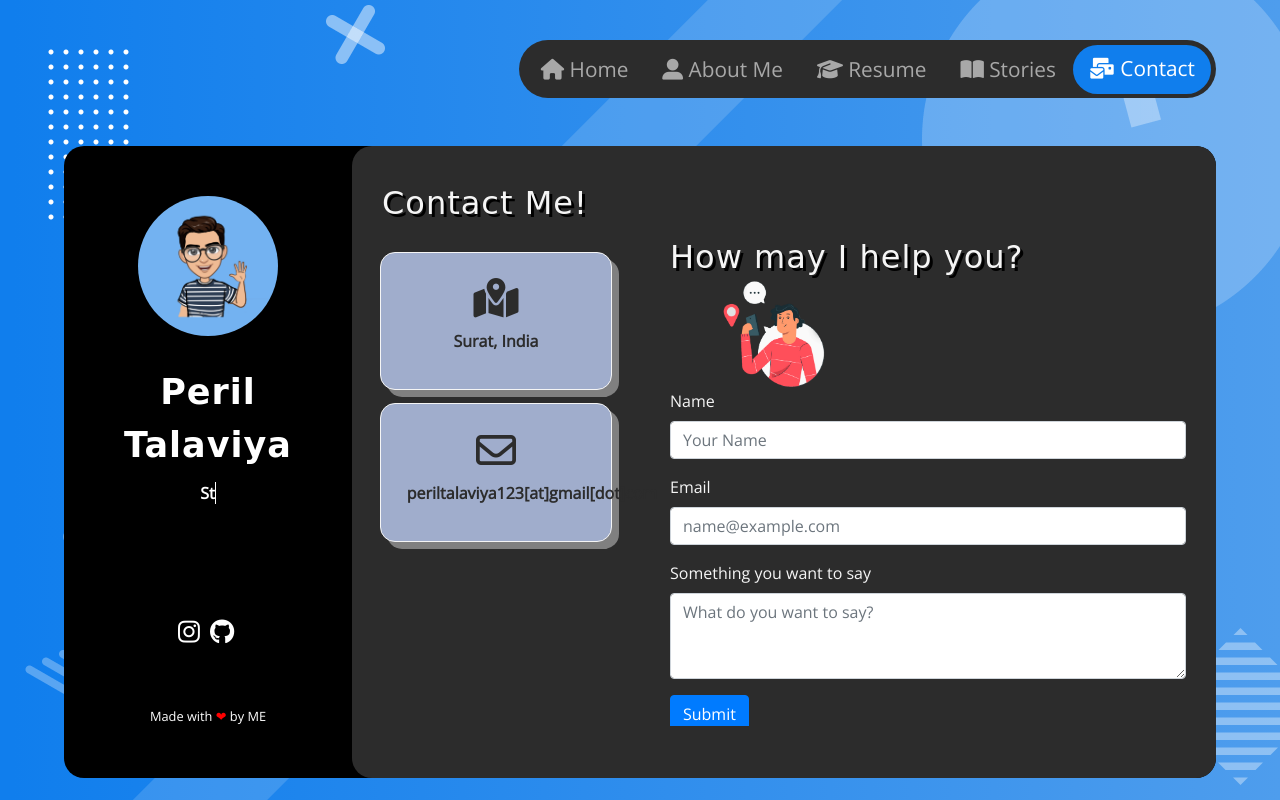
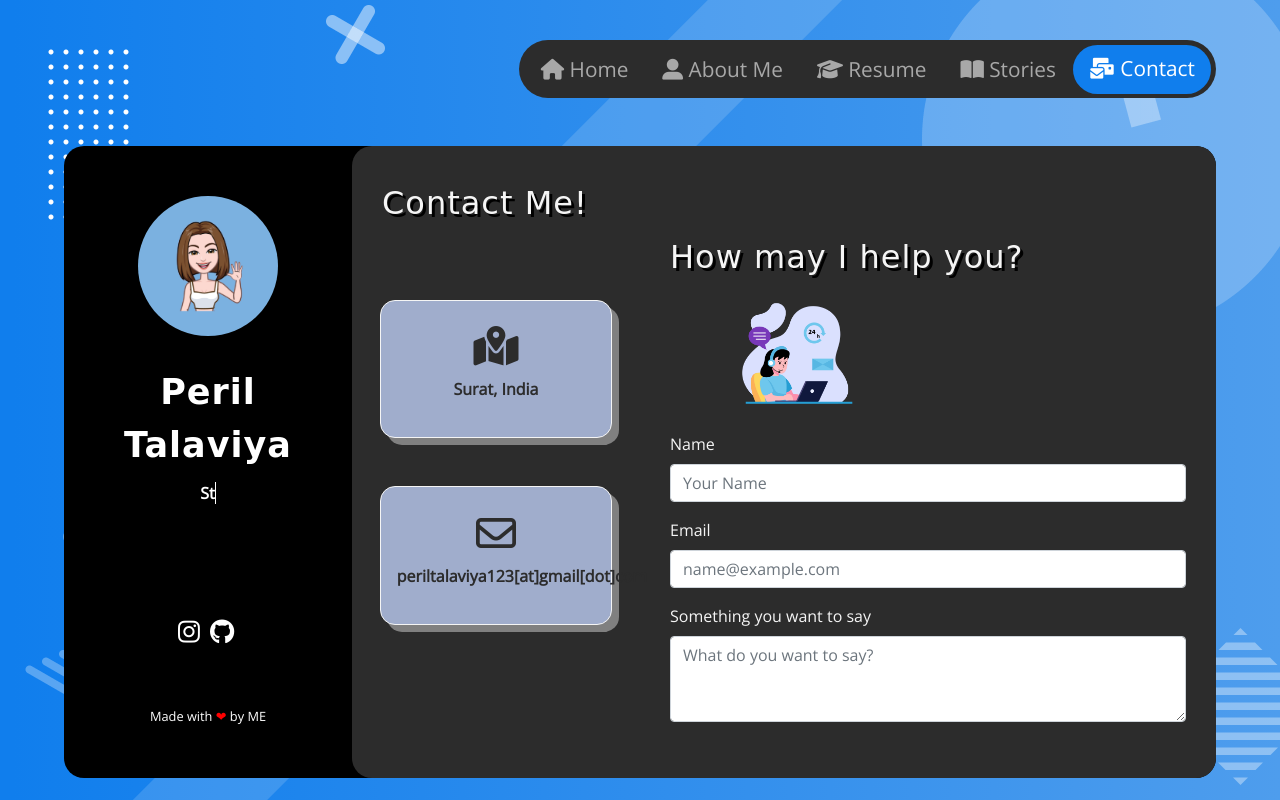
Before and after one commit to periltalaviya/Portfolio, a plain HTML site: page index.html in a window 1280 px wide. Both pictures are taken after a click on the tab "Contact". Drawn offline with nearby package versions, Linux system fonts and the light colour scheme; a web font is replaced by a local one.

Commit message:
second commit

```diff
--- a/css/styles.css
+++ b/css/styles.css
@@ -155,7 +155,7 @@ h3,
 }
 
 .bg-image-section {
-  background-image: url("../img/bg.jpg");
+  background-image: url("../img/p3.jpg");
   background-size: auto;
   background-repeat: round;
 }
@@ -394,14 +394,17 @@ img {
 .fa-envelope,
 .fa-phone-alt,
 .fa-viruses,
+.fa-paw,
+.fa-leaf,
 .fa-print,
+.fa-heartbeat,
 .fa-laptop-code {
   font-size: 40px;
   color: #2c2c2c;
 }
 
 .fact-text {
-  margin: 10px 0;
+  margin: 10px -10px;
   color: #2c2c2c;
 }
 
--- a/index.html
+++ b/index.html
@@ -42,7 +42,7 @@
     <meta name="author" content="Peril Talaviya">
     <meta name="viewport" content="width=device-width, initial-scale=1.0">
 
-    <link rel="icon" type="images/png" href="img/peril.jpg">
+    <link rel="icon" type="images/png" href="img/avatar1.png">
     <link href="https://fonts.googleapis.com/icon?family=Material+Icons"
       rel="stylesheet">
     <link rel="stylesheet" href="https://stackpath.bootstrapcdn.com/bootstrap/4.1.3/css/bootstrap.min.css"
@@ -188,7 +188,7 @@
                     <!-- Header content list starts -->
                     <ul style="list-style-type: none; margin: 0; padding: 0%;">
                         <li class="text-center">
-                            <img src="img/abhi.png" alt="" class="profile-img" loading="lazy" />
+                            <img src="img/avatar.png" alt="" class="profile-img" loading="lazy" />
                         </li>
                         <li class="text-center">
                             <div class="header-text" style="text-shadow: 3px 3px black; ">Peril Talaviya</div>
@@ -373,26 +373,25 @@
                     </div>
                     <div class="container-fluid">
                         <div class="row">
-                            <div class="col col-lg-4 col-md-12 col-md-12 ">
+                            <div class="col col-lg-4 col-md-12 col-md-12 mt-5">
                                 <div class="contact-card">
                                     <i class="fas fa-map-marked-alt"></i> <br>
                                     <p class="fact-text" style="font-weight: bolder;"> Surat, India
                                     </p>
                                 </div>
-                                <div class="contact-card">
+                                <div class="contact-card mt-5">
                                     <i class="far fa-envelope"></i>
-                                    <p class="fact-text" style="font-weight: bolder;"> periltalaviya123[at]gmail[dot]com
+                                    <p class="fact-text" style="font-weight: bolder;">periltalaviya123[at]gmail[dot]com
                                     </p>
                                 </div>
                             </div>
-
                             <div class="col col-lg-8 col-md-12 col-md-12">
 
                                 <div class="col col-lg-12 col-md-12 col-sm-12">
                                     <h2 class="content-heading" style="display: inline;"> How may I help you?
                                     </h2>
-                                    <img src="img/contact.png" alt=""
-                                        style="width: 30%; padding: 0%; padding-left: 10%;" loading="lazy">
+                                    <img src="img/contact1.png" alt=""
+                                        style="width: 40%; padding: 0%; padding-left: 10%;" loading="lazy">
                                 </div>
                                 <div class="col col-lg-12 col-md-12 col-sm-12">
                                     <form method="POST" action="https://formspree.io/f/xyylzlbq">
```
Also changed, not shown: img/avatar.png (added), img/avatar1.png (added), img/bg.jpg, img/contact1.png (added), img/half.png (added), img/p1.jpg (added), img/p3.jpg (added), img/peril15.png (added), img/peru6_1.png (added), img/peru6_2.png (added), 3 other files.
